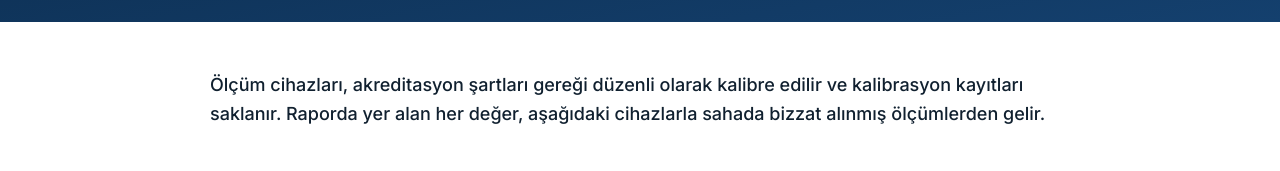
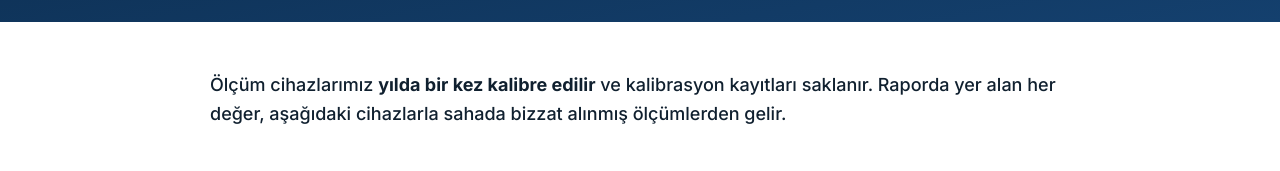
Before and after one commit to bilgeteknikkontrol-sudo/bilge-next, a Next.js app: page /cihazlar in a window 1280 px wide. Shown: the part 344-515 px from the top of the page. Built offline with nearby package versions, Linux system fonts and the light colour scheme; no server answers; the database is empty.

Commit message:
Cihazlar sayfasi: kalibrasyon periyodu yazildi (yilda bir)

```diff
--- a/app/api/surum/route.ts
+++ b/app/api/surum/route.ts
@@ -21,7 +21,7 @@ export const dynamic = "force-dynamic";
  * ⚠️ Bu dosyayi PowerShell `Set-Content` ile guncelleme: BOM ekliyor ve
  * Turkce karakterleri bozuyor. Duzenleme araciyla veya Write ile yaz.
  */
-const SURUM = "2026-09-02-70-cihaz-modelleri";
+const SURUM = "2026-09-02-71-kalibrasyon-periyodu";
 
 export async function GET() {
   return NextResponse.json({ surum: SURUM });
--- a/app/cihazlar/page.tsx
+++ b/app/cihazlar/page.tsx
@@ -61,10 +61,13 @@ export default function CihazlarPage() {
 
       <section className="py-12">
         <div className="mx-auto max-w-[900px] px-5">
+          {/* ⚠️ "Duzenli olarak" yaziyordu; kullanici 2026-09-02'de periyodu
+              verdi: yilda bir. Somut sure, belirsiz ifadeden daha guclu bir
+              guven sinyali. Periyot degisirse burasi guncellenir. */}
           <p className="text-lg font-medium leading-relaxed text-ink">
-            Ölçüm cihazları, akreditasyon şartları gereği düzenli olarak kalibre edilir ve
-            kalibrasyon kayıtları saklanır. Raporda yer alan her değer, aşağıdaki cihazlarla
-            sahada bizzat alınmış ölçümlerden gelir.
+            Ölçüm cihazlarımız <strong>yılda bir kez kalibre edilir</strong> ve kalibrasyon
+            kayıtları saklanır. Raporda yer alan her değer, aşağıdaki cihazlarla sahada bizzat
+            alınmış ölçümlerden gelir.
           </p>
 
           <div className="mt-10 space-y-12">
```
